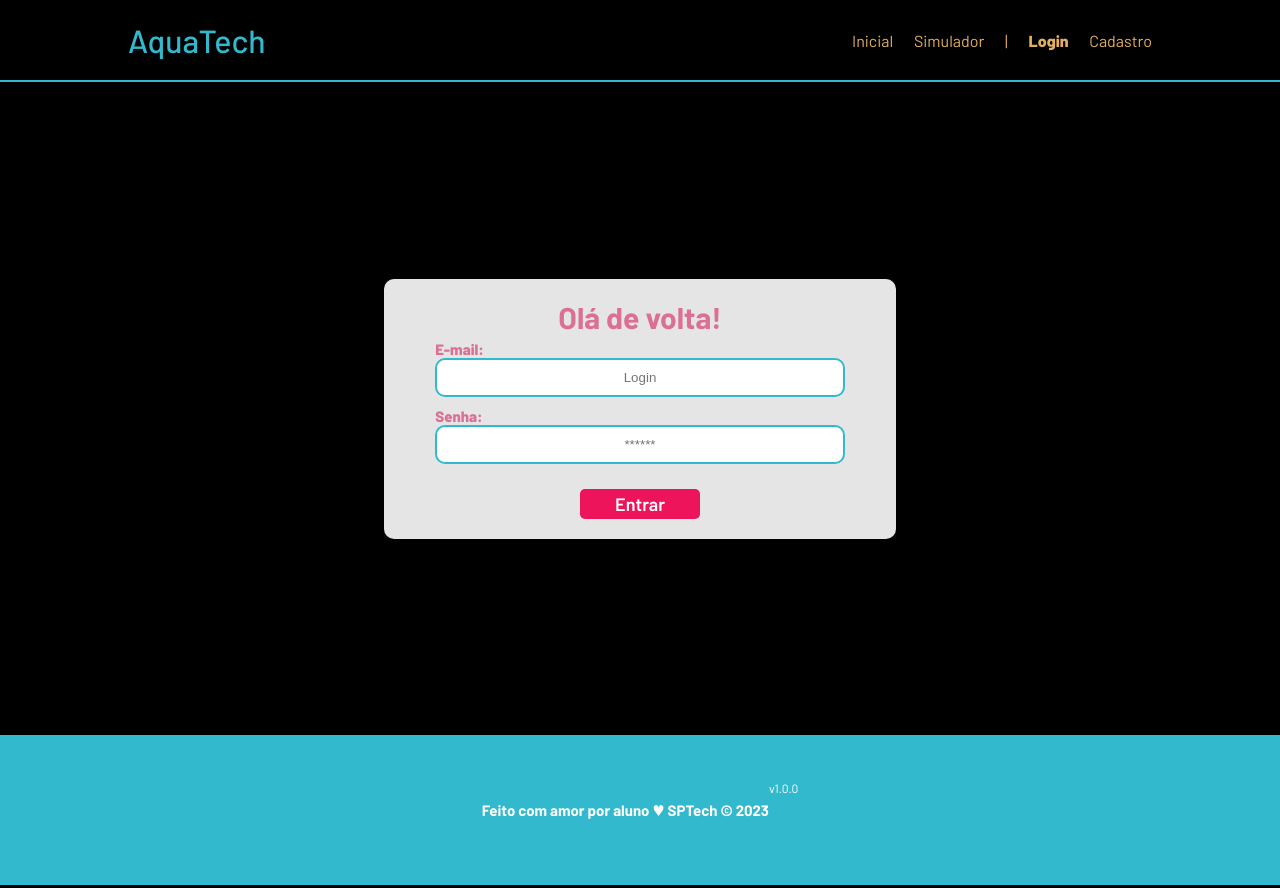
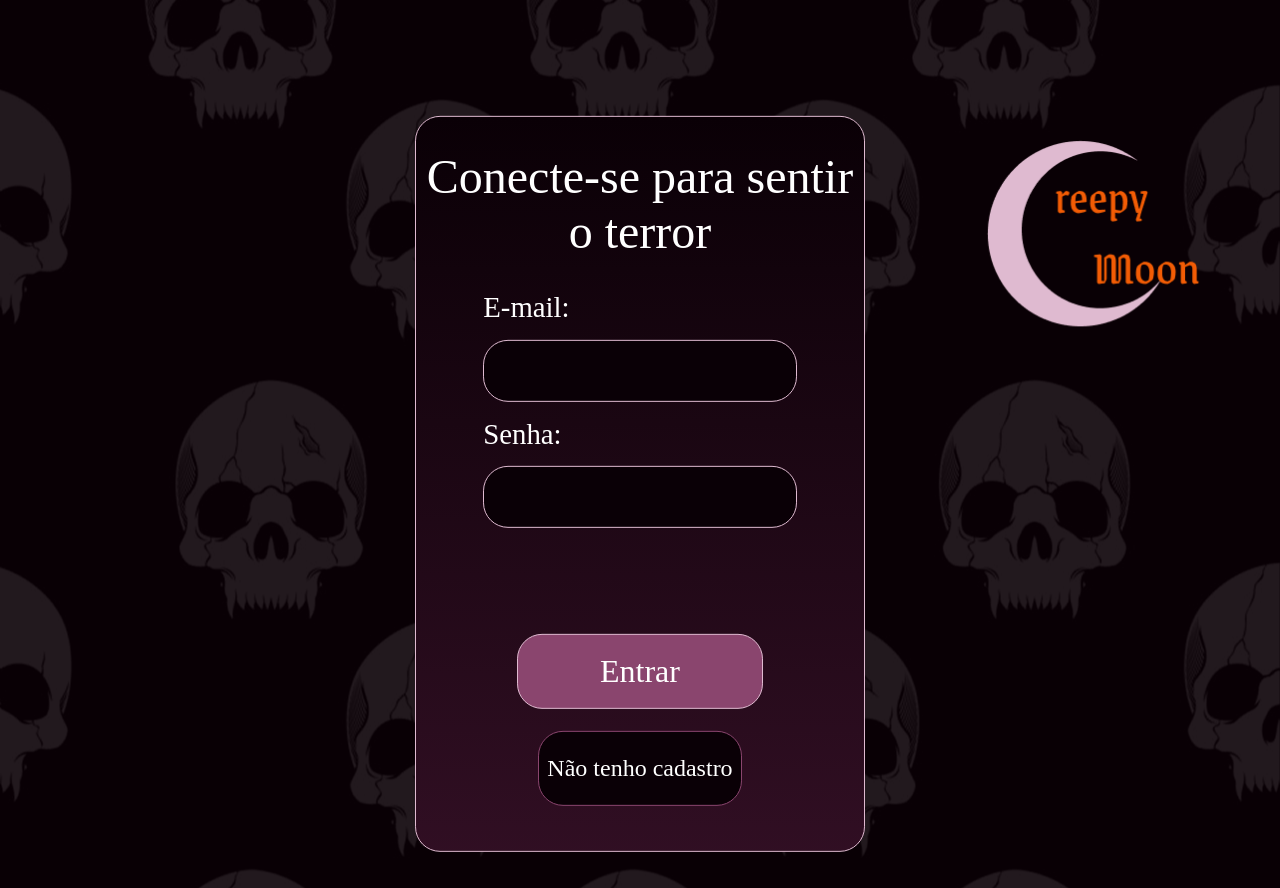
Before and after one commit to VictorSdePasta/c-moon, a website: page public/login.html in a window 1280 px wide. Shown: the top 888 px of the page. Drawn offline with Linux system fonts and the light colour scheme; a web font is replaced by a local one.

Commit message:
Desenvolvimento Tela de Login

```diff
--- /dev/null
+++ b/public/css/login.css
@@ -0,0 +1,89 @@
+@import url('https://fonts.googleapis.com/css2?family=Grenze+Gotisch:wght@100..900&display=swap');
+
+body {
+  background-color: #0A0006;
+  background-image: url(../assets/imgs/skull-background.png);
+  background-position: right;
+  margin: 0;
+  padding: 0;
+  font-family: "Grenze Gotisch", serif;
+  font-size: 1.5rem;
+  overflow: hidden;
+}
+
+.container {
+  justify-self: center;
+  display: flex;
+  flex-direction: column;
+  background-color: #0A0006;
+  background-image: linear-gradient(to top, rgb(95, 32, 70, .45), #0a0006);
+  width: 35%;
+  align-items: center;
+  border: #DFBAD0 1px solid;
+  border-radius: 25px;
+  transform: translateY(-20%);
+}
+
+h1 {
+  color: white;
+  text-align: center;
+  font-weight: 400;
+}
+
+.logo {
+  justify-self: flex-end;
+  margin-right: 5%;
+  transform: translateY(40%);
+
+  & img {
+    width: 264px;
+  }
+}
+
+.inputField {
+  display: flex;
+  flex-direction: column;
+  color: white;
+  font-size: 1.2em;
+  font-weight: 300;
+  width: 70%;
+}
+
+input {
+  height: 60px;
+  border: #DFBAD0 1px solid;
+  border-radius: 25px;
+  background-color: #0A0006;
+  color: white;
+  font-family: "Grenze Gotisch", serif;
+  font-size: 1.8rem;
+  padding: 0 5%;
+  margin: 5% 0;
+}
+
+button {
+  margin-top: 20%;
+  background-color: #8A456E;
+  border: #DFBAD0 1px solid;
+  border-radius: 25px;
+  color: white;
+  font-family: "Grenze Gotisch", serif;
+  font-size: 2rem;
+  font-weight: 400;
+  width: 55%;
+  height: 75px;
+}
+
+.signin {
+  margin: 5% 0 10% 0;
+  display: flex;
+  align-items: center;
+  justify-content: center;
+  color: white;
+  text-decoration: none;
+  background-color: #0A0006;
+  border-radius: 25px;
+  border: #8A456E 1px solid;
+  width: 45%;
+  height: 73px;
+}
--- a/public/login.html
+++ b/public/login.html
@@ -6,80 +6,28 @@
   <meta http-equiv="X-UA-Compatible" content="IE=edge">
   <meta name="viewport" content="width=device-width, initial-scale=1.0">
 
-    <title>AquaTech | Login</title>
+  <title>C-Moon - Entrar</title>
 
   <script src="./js/sessao.js"></script>
 
-    <link rel="stylesheet" href="./css/estilo.css">
-    <link rel="icon" href="./assets/icon/favicon2.ico">
-    <link rel="preconnect" href="https://fonts.gstatic.com">
+  <link rel="stylesheet" href="./css/login.css">
+  <link rel="icon" href="./assets/imgs/logo.png">
 </head>
 
 <body>
-
-    <!--Header-->
-
-    <div class="header">
+  <div class="logo"><a href="./index.html"><img src="./assets/imgs/logo.png" alt="Imagem logo Creepy Moon"></a></div>
   <div class="container">
-            <h1 class="titulo">AquaTech</h1>
-            <ul class="navbar">
-                <li>
-                    <a href="index.html">Inicial</a>
-                </li>
-                <li>
-                    <a href="simulador.html">Simulador</a>
-                </li>
-                <li>|</li>
-                <li class="agora">
-                    <a href="#">Login</a>
-                </li>
-                <li>
-                    <a href="cadastro.html">Cadastro</a>
-                </li>
-            </ul>
+    <h1>Conecte-se para sentir o terror</h1>
+    <div class="inputField">
+      <span class="inputLabel">E-mail:</span><input type="text" name="" id="inptEmail">
     </div>
+    <div class="inputField">
+      <span class="inputLabel">Senha:</span><input type="password" name="" id="inptSenha">
     </div>
 
-
-    <div class="login">
-        <div class="alerta_erro">
-            <div class="card_erro" id="cardErro">
-                <span id="mensagem_erro"></span>
+    <button onclick="entrar()">Entrar</button>
+    <a class="signin" href="./cadastro.html">Não tenho cadastro</a>
   </div>
-        </div>
-        <div class="container">
-            <div class="card card-login">
-                <h2>Olá de volta!</h2>
-                <div class="formulario">
-                    <div class="campo">
-                        <span>E-mail:</span>
-                        <input id="email_input" type="text" placeholder="Login">
-                    </div>
-                    <div class="campo">
-                        <span>Senha:</span>
-                        <input id="senha_input" type="password" placeholder="******">
-                    </div>
-                    <button class="botao" onclick="entrar()">Entrar</button>
-                </div>
-
-                <div id="div_aguardar" class="loading-div">
-                    <img src="./assets/circle-loading.gif" id="loading-gif">
-                </div>
-
-                <div id="div_erros_login"></div>
-            </div>
-        </div>
-    </div>
-
-    <!--footer inicio-->
-    <div class="footer">
-        <div class="container">
-            <h4>Feito com amor por aluno &hearts; SPTech &copy; 2023</h4>
-            <span class="version">v1.0.0</span>
-        </div>
-    </div>
-    <!--footer fim-->
-
 </body>
 
 </html>
```
Also changed, not shown: public/assets/imgs/skull-background.png (added). Lines whose indentation alone changed are shown as unchanged.
